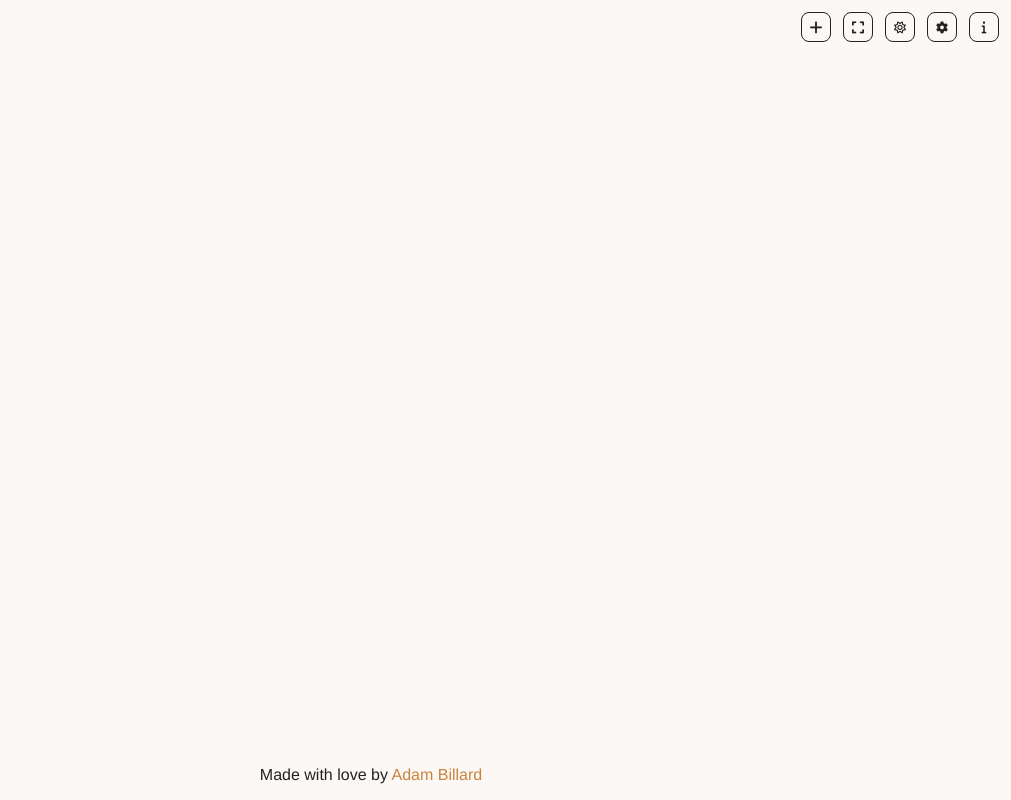
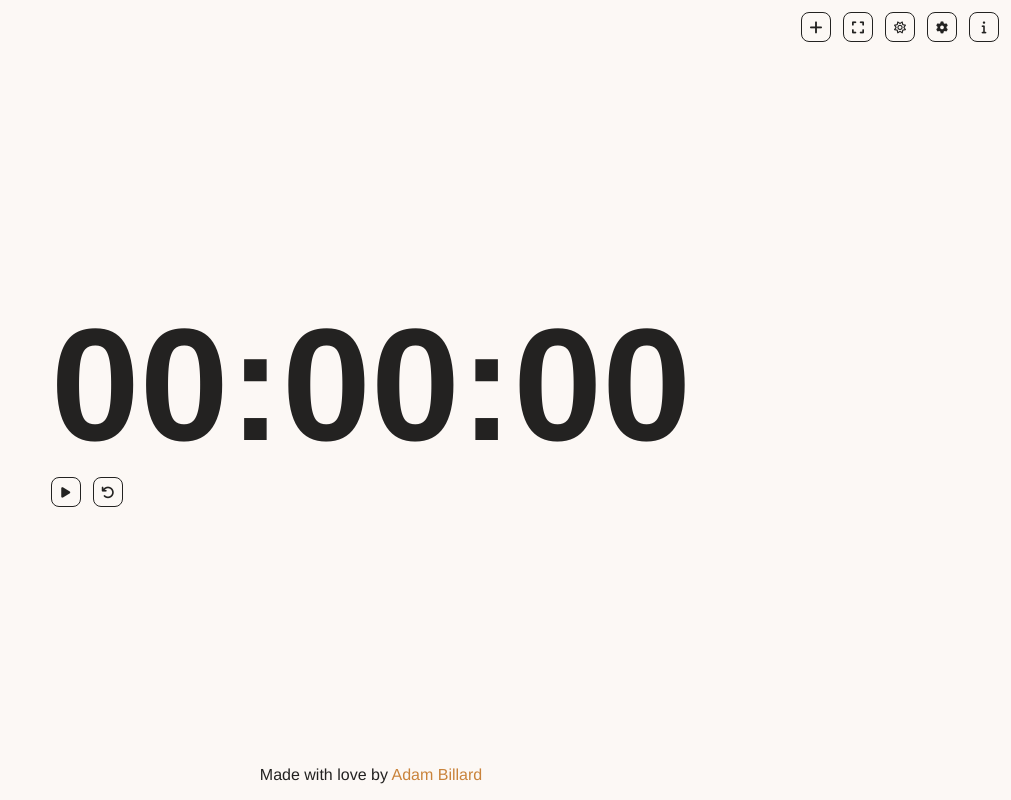
Before and after one commit to TheDogHusky/home-clock, a Nuxt app: page /stopwatch in a window 1280 px wide. Shown: the whole page, without its empty margins (269-1280 px from the left). Built offline with nearby package versions, Linux system fonts and the light colour scheme.

Commit message:
feat: add stopwatch

```diff
--- a/src/assets/css/main.css
+++ b/src/assets/css/main.css
@@ -127,6 +127,16 @@
     --black: #f8f9fa;
     --black-rgb: 248, 249, 250;
     --white: #111111;
+}
+
+::selection {
+    background-color: var(--primary-600);
+    color: var(--white-fixed);
+}
+
+[data-theme="dark"] ::selection {
+    background-color: var(--primary-200);
+    color: var(--black-fixed);
 }
 
 /* Typography */
@@ -790,3 +800,21 @@ form input[type="checkbox"] + label, form input[type="radio"] + label {
     justify-content: center;
     gap: 0.75rem;
 }
+
+/* Stopwatch */
+
+.stopwatch {
+    font-size: 10rem;
+}
+
+.stopwatch.has-clock-on-top {
+    font-size: 5rem;
+}
+
+.stopwatch-controls {
+    display: flex;
+    flex-direction: row;
+    align-items: center;
+    justify-content: flex-start;
+    gap: 0.75rem;
+}
--- a/src/pages/stopwatch.vue
+++ b/src/pages/stopwatch.vue
@@ -1,11 +1,56 @@
 <script setup lang="ts">
-import { useSettingsStore } from '~/stores/settings';
-import { DateTime } from 'luxon';
-import { getFormatOptions } from '~/utils';
+import { formatStopwatchTime } from '~/utils';
 
-const settingsStore = useSettingsStore();
+const elapsedTime = ref(0);
+let startTime: number | null = null;
+let animationFrameId: number | null = null;
+const running = ref(false);
+
+function startStopwatch() {
+    startTime = Date.now() - elapsedTime.value;
+    running.value = true;
+    updateStopwatch();
+}
+
+function stopStopwatch() {
+    if (animationFrameId !== null) {
+        cancelAnimationFrame(animationFrameId);
+        animationFrameId = null;
+        running.value = false;
+    }
+}
+
+function resetStopwatch() {
+    stopStopwatch();
+    elapsedTime.value = 0;
+    startTime = null;
+    running.value = false;
+}
+
+function updateStopwatch() {
+    if (startTime !== null) {
+        elapsedTime.value = Date.now() - startTime;
+        // Update the display every frame, faster than setInterval and more efficient
+        animationFrameId = requestAnimationFrame(updateStopwatch);
+    }
+}
+
+onUnmounted(() => {
+    stopStopwatch();
+});
 </script>
 
 <template>
-
+    <h1 class="stopwatch">{{ formatStopwatchTime(elapsedTime) }}</h1>
+    <div class="stopwatch-controls">
+        <button @click="startStopwatch" class="btn btn-icon" v-if="!running">
+            <Icon icon="nf-fa-play" />
+        </button>
+        <button @click="stopStopwatch" class="btn btn-icon" v-else>
+            <Icon icon="nf-fa-pause" />
+        </button>
+        <button @click="resetStopwatch" class="btn btn-icon">
+            <Icon icon="nf-fa-undo" />
+        </button>
+    </div>
 </template>
--- a/src/utils/index.ts
+++ b/src/utils/index.ts
@@ -80,6 +80,22 @@ export const formatDuration = (duration: number): string => {
 }
 
 /**
+ * Formats a stopwatch time in milliseconds into a string in the format HH:MM:SS:MS where HH appears only if it is greater than 0.
+ * @param time - The time in milliseconds to format.
+ * @return A string representing the formatted stopwatch time.
+ */
+export const formatStopwatchTime = (time: number): string => {
+    const totalSeconds = Math.floor(time / 1000);
+    const milliseconds = Math.floor((time % 1000) / 10); // Convert milliseconds to centiseconds
+    const hours = Math.floor(totalSeconds / 3600);
+    const minutes = Math.floor((totalSeconds % 3600) / 60);
+    const seconds = totalSeconds % 60;
+
+    // Format the time as HH:MM:SS:MS, where HH appears only if it is greater than 0
+    return `${hours > 0 ? String(hours).padStart(2, '0') + ':' : ''}${String(minutes).padStart(2, '0')}:${String(seconds).padStart(2, '0')}:${String(milliseconds).padStart(2, '0')}`;
+}
+
+/**
  * Calculates the remaining time and elapsed time for a timer based on its start time and duration.
  * @param startTime - The timestamp when the timer started (in milliseconds).
  * @param duration - The total duration of the timer (in seconds).
```
